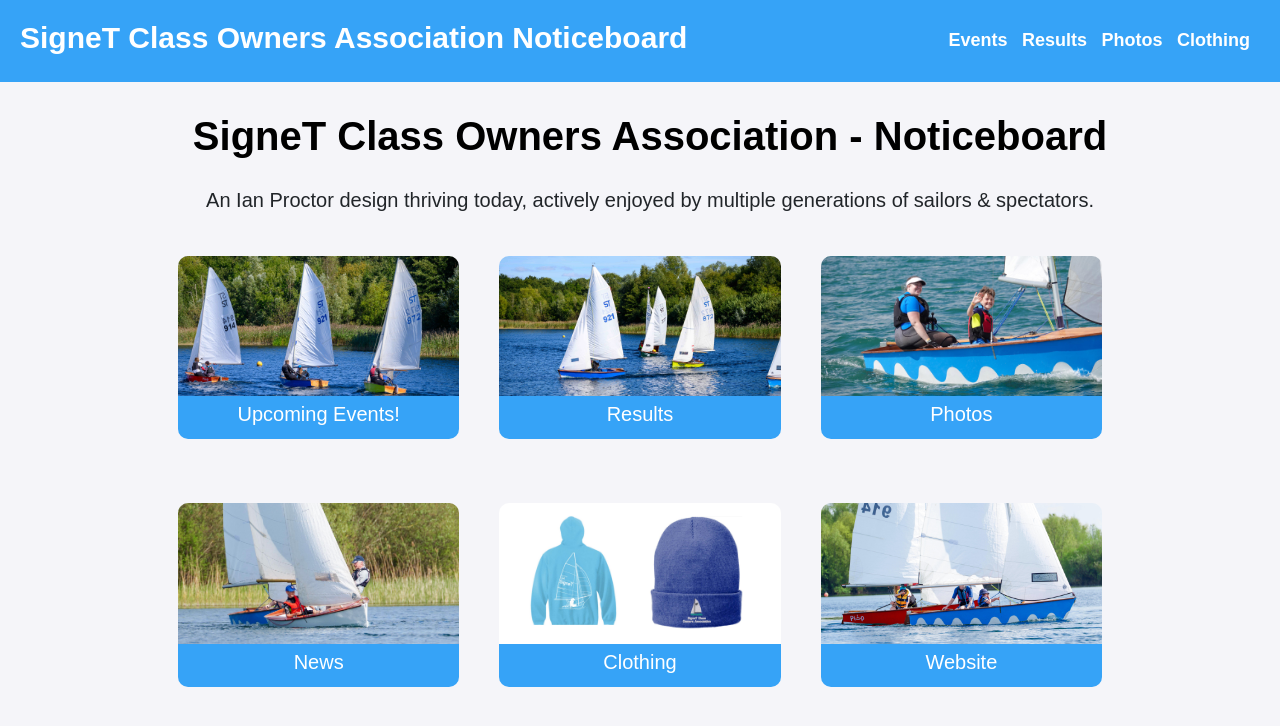
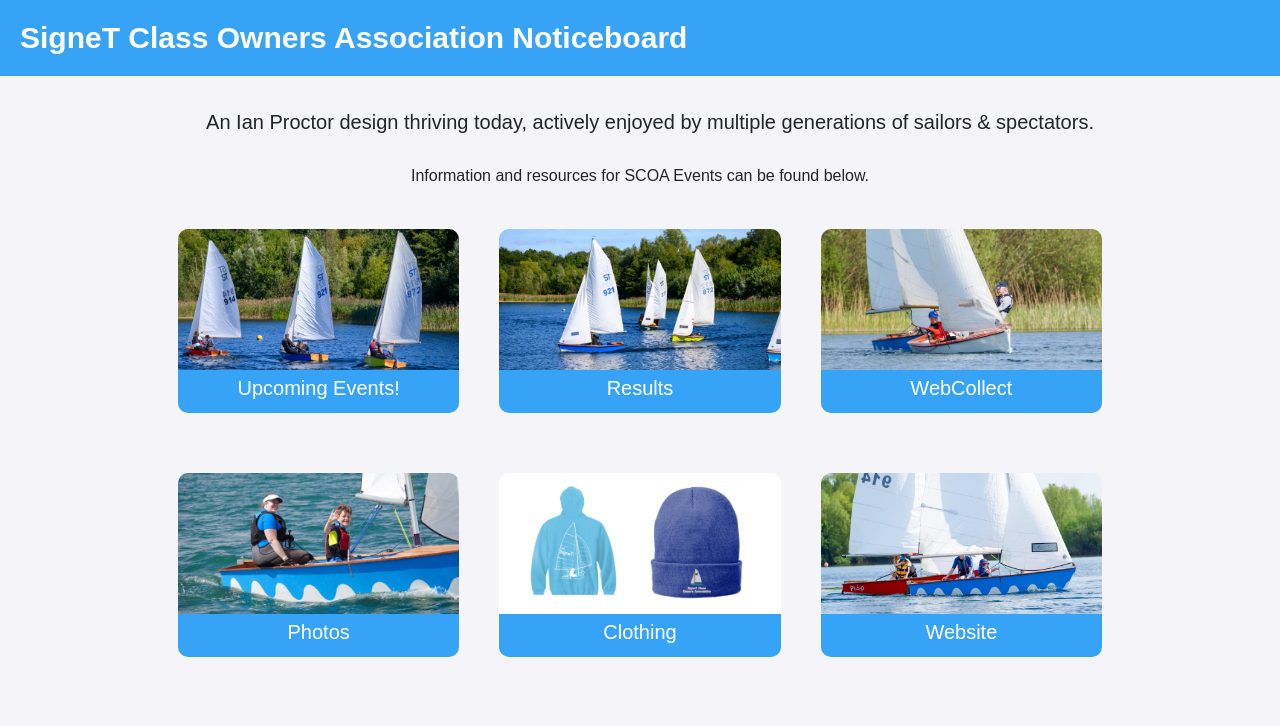
Before and after one commit to wrussell1999/signet-website, a Jekyll site: the page built from index.html, in a window 1280 px wide. Shown: the top 726 px of the page. Built offline with Jekyll 4.4.1, drawn with Linux system fonts in a browser that asks for light colours; nearby versions of some CDN libraries.

Commit message:
TweaK tiles

```diff
--- a/_includes/navbar.html
+++ b/_includes/navbar.html
@@ -6,6 +6,7 @@
                 <h1>SigneT Class Owners Association Noticeboard</h1>
             </a>
         </div>
+        <!--
         <div class="nav-right">
             <div id="links">
                 <a href="/events">
@@ -20,12 +21,12 @@
                 <a href="https://signet.stitchprint.co.uk">
                     <h2>Clothing</h2>
                 </a>
-
             </div>
             <a href="javascript:void(0);" id="hamburger" class="icon" onclick="showMenu()">
                 <i id="hamburger-icon" class="fa fa-bars"></i>
             </a>
         </div>
+    -->
     </nav>
     <script>
         function showMenu() {
--- a/index.html
+++ b/index.html
@@ -5,8 +5,11 @@
 
 <div class="content-area center" id="primary">
     <div class="title">
-        <h1>SigneT Class Owners Association - Noticeboard</h1>
+        <!--<h1>SigneT Class Owners Association - Noticeboard</h1>-->
+        <br>
         <h5>An Ian Proctor design thriving today, actively enjoyed by multiple generations of sailors & spectators.</h5>
+        <br>
+        <h6>Information and resources for SCOA Events can be found below.</h6>
     </div>
     <main class="site-main" id="main">
         <article id="post-2" class="post-2 page type-page status-publish has-post-thumbnail"
@@ -15,61 +18,72 @@
                 <div class="entry-content" itemprop="text">
                     <div class="is-layout-flex wp-container-7 wp-block-columns">
                         <div class="is-layout-flow wp-block-column">
-                            <figure class="wp-block-image size-large home-img"><a href="/events"><img
-                                        decoding="async" loading="lazy" width="400" height="270"
-                                        src="/assets/img/header2.jpg"></a>
-                                <figcaption class="wp-element-caption"><a href="/events">Upcoming Events!</a>
+                            <figure class="wp-block-image size-large home-img">
+                                <a href="/events">
+                                    <img width="400" height="270" src="/assets/img/header2.jpg">
+                                </a>
+                                <figcaption class="wp-element-caption">
+                                    <a href="/events">Upcoming Events!</a>
                                 </figcaption>
                             </figure>
                         </div>
                         <div class="is-layout-flow wp-block-column">
-                            <figure class="wp-block-image size-large home-img"><a href="/results"><img
-                                        decoding="async" loading="lazy" width="400" height="270"
-                                        src="/assets/img/header7.jpg"></a>
-                                <figcaption class="wp-element-caption"><a href="/results">Results</a>
+                            <figure class="wp-block-image size-large home-img">
+                                <a href="/results">
+                                    <img width="400" height="270"
+                                        src="/assets/img/header7.jpg">
+                                    </a>
+                                <figcaption class="wp-element-caption">
+                                    <a href="/results">Results</a>
+                                </figcaption>
+                            </figure>
+                        </div>
+
+                        <div class="is-layout-flow wp-block-column">
+                            <figure class="wp-block-image size-large home-img">
+                                <a href="https://webcollect.org.uk/scoa">
+                                    <img width="400" height="270" src="/assets/img/header5.jpg">
+                                </a>
+                                <figcaption class="wp-element-caption">
+                                    <a href="https://webcollect.org.uk/scoa">WebCollect</a>
+                                </figcaption>
+                            </figure>
+                        </div>
+                    </div>
+                    <div class="is-layout-flex wp-container-11 wp-block-columns">
+                        <div class="is-layout-flow wp-block-column">
+                            <figure class="wp-block-image home-img">
+                                <a href="/photos" rel="noopener noreferrer">
+                                    <img width="400" height="270" src="/assets/img/header9.jpg">
+                                </a>
+                                <figcaption class="wp-element-caption">
+                                    <a href="/photos" rel="noreferrer noopener">Photos</a>
+                                </figcaption>
+                            </figure>
+                        </div>
+                        <div class="is-layout-flow wp-block-column">
+                            <figure class="wp-block-image size-large home-img">
+                                <a href="https://signet.stitchprint.co.uk/">
+                                    <img width="400" height="270" src="/assets/img/header11.jpg"></a>
+                                <figcaption class="wp-element-caption">
+                                    <a href="https://signet.stitchprint.co.uk/">Clothing</a>
                                 </figcaption>
                             </figure>
                             <p></p>
                         </div>
                         <div class="is-layout-flow wp-block-column">
-                            <figure class="wp-block-image home-img"><a href="/photos"
-                                    target="_blank" rel="noopener noreferrer"><img decoding="async" loading="lazy"
-                                        width="400" height="270" src="/assets/img/header9.jpg"></a>
-                                <figcaption class="wp-element-caption"><a
-                                        href="/photos" target="_blank"
-                                        rel="noreferrer noopener">Photos</a></figcaption>
-                            </figure>
-                        </div>
-                    </div>
-                    <div class="is-layout-flex wp-container-11 wp-block-columns">
-                        <div class="is-layout-flow wp-block-column">
-                            <figure class="wp-block-image size-large home-img"><a href="/news"><img
-                                        decoding="async" loading="lazy" width="400" height="270"
-                                        src="/assets/img/header5.jpg"></a>
-                                <figcaption class="wp-element-caption"><a href="/news">News</a>
+                            <figure class="wp-block-image size-large home-img">
+                                <a href="http://www.sailsignet.org.uk">
+                                    <img width="400" height="270" src="/assets/img/header6.jpg">
+                                </a>
+                                <figcaption class="wp-element-caption">
+                                    <a href="http://www.sailsignet.org.uk">Website</a>
                                 </figcaption>
-                            </figure>
-                        </div>
-                        <div class="is-layout-flow wp-block-column">
-                            <figure class="wp-block-image size-large home-img"><a href="https://signet.stitchprint.co.uk/"><img
-                                        decoding="async" loading="lazy" width="400" height="270"
-                                        src="/assets/img/header11.jpg"></a>
-                                <figcaption class="wp-element-caption"><a href="https://signet.stitchprint.co.uk/">Clothing</a>
-                                </figcaption>
-                            </figure>
-                            <p></p>
-                        </div>
-                        <div class="is-layout-flow wp-block-column">
-                            <figure class="wp-block-image size-large home-img"><a href="https://sailsignet.org.uk"><img
-                                        decoding="async" loading="lazy" width="400" height="270"
-                                        src="/assets/img/header6.jpg"></a>
-                                <figcaption class="wp-element-caption"><a href="https://sailsignet.org.uk">Website</a></figcaption>
                             </figure>
                         </div>
                     </div>
                     <div class="is-layout-flex wp-block-buttons"></div>
                     <div style="height:38px" aria-hidden="true" class="wp-block-spacer"></div>
-
                 </div>
             </div>
         </article>
```
